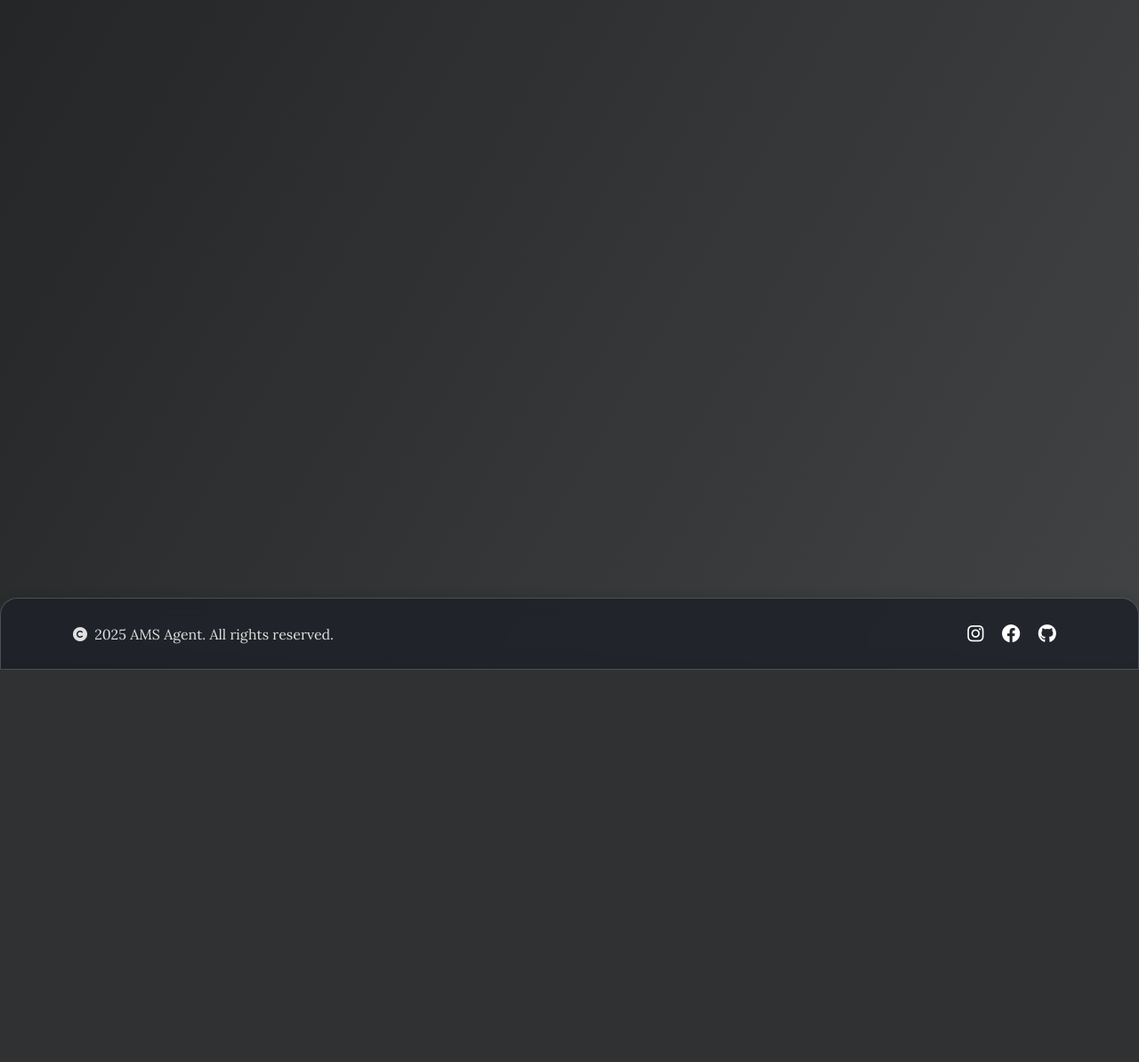
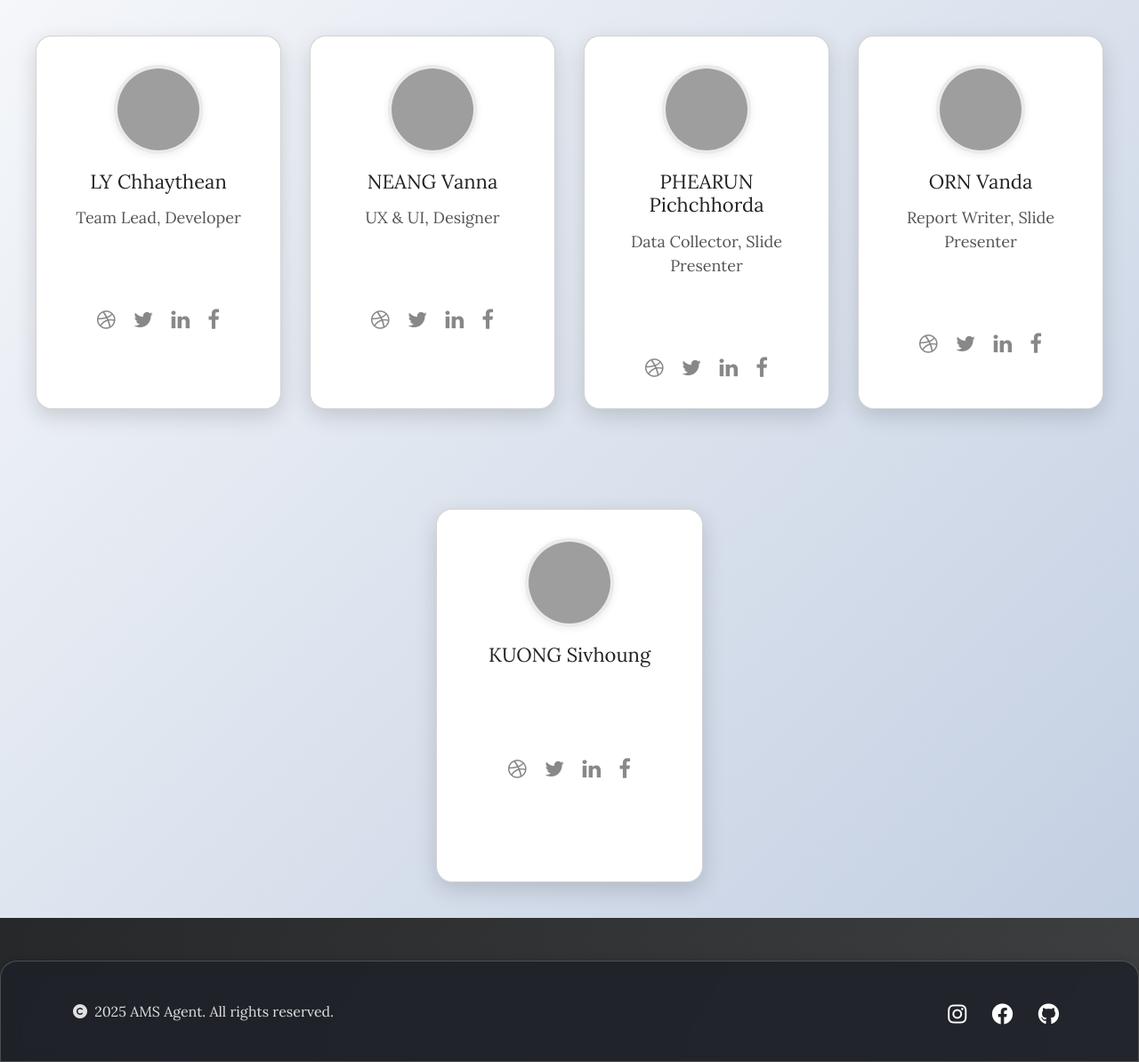
Before and after one commit to theanthefinest/c3ping, a Django app: page /profile in a window 1280 px wide. Shown: the part 58-1252 px from the top of the page at 89% size. Before the commit the page ends 811 px from the top, so only its background shows below. Run offline with Django 5.2, Linux system fonts and the light colour scheme; grey boxes are pictures that could not be loaded.

Commit message:
Update project files

```diff
--- a/CourseWebsite/Website/functions.py
+++ b/CourseWebsite/Website/functions.py
@@ -162,7 +162,7 @@
     except Exception:
         return None
 
-def recommend_courses(query, df, tfidf, vectors, model, n_recommendations=5, use_knn=True):
+def recommend_courses(query, df, tfidf, vectors, model, n_recommendations=10, use_knn=True):
     if not query or tfidf is None:
         return []
     query_vector = preprocess_query(query, tfidf)
--- a/CourseWebsite/templates/profile.html
+++ b/CourseWebsite/templates/profile.html
@@ -2,30 +2,197 @@
 {% load static %}
 
 {% block content %}
-    <br>
-    </br>
-    <br>
-    </br>
-    <br>
-    </br>
-    <br>
-    </br>
-    <br>
-    </br>
-    <br>
-    </br>
-    <br>
-    </br>
-    <br>
-    </br>
-    <br>
-    </br>
-    <br>
-    </br>
-    <br>
-    </br>
-    <br>
-    </br>
-    <br>
-    </br>
+<link rel="stylesheet" href="https://cdnjs.cloudflare.com/ajax/libs/font-awesome/4.7.0/css/font-awesome.min.css">
+
+<div class="profile-bg">
+  <div class="profile-row">
+    <div class="card">
+      <div class="card-content">
+        <img src="{% static 'img.jpg' %}" alt="John" class="profile-img">
+        <h1>LY Chhaythean</h1>
+        <p class="title">Team Lead, Developer</p>
+        <p>Institute of Technology of Cambodia</p>
+        <div class="social-links">
+          <a href="#" class="dribbble"><i class="fa fa-dribbble"></i></a>
+          <a href="#" class="twitter"><i class="fa fa-twitter"></i></a>
+          <a href="#" class="linkedin"><i class="fa fa-linkedin"></i></a>
+          <a href="#" class="facebook"><i class="fa fa-facebook"></i></a>
+        </div>
+      </div>
+    </div>
+    <div class="card">
+      <div class="card-content">
+        <img src="{% static 'img.jpg' %}" alt="John" class="profile-img">
+        <h1>NEANG Vanna</h1>
+        <p class="title">UX & UI, Designer</p>
+        <p>Institute of Technology of Cambodia</p>
+        <div class="social-links">
+          <a href="#" class="dribbble"><i class="fa fa-dribbble"></i></a>
+          <a href="#" class="twitter"><i class="fa fa-twitter"></i></a>
+          <a href="#" class="linkedin"><i class="fa fa-linkedin"></i></a>
+          <a href="#" class="facebook"><i class="fa fa-facebook"></i></a>
+        </div>
+      </div>
+    </div>
+    <div class="card">
+      <div class="card-content">
+        <img src="{% static 'img.jpg' %}" alt="John" class="profile-img">
+        <h1>PHEARUN Pichchhorda</h1>
+        <p class="title">Data Collector, Slide Presenter</p>
+        <p>Institute of Technology of Cambodia</p>
+        <div class="social-links">
+          <a href="#" class="dribbble"><i class="fa fa-dribbble"></i></a>
+          <a href="#" class="twitter"><i class="fa fa-twitter"></i></a>
+          <a href="#" class="linkedin"><i class="fa fa-linkedin"></i></a>
+          <a href="#" class="facebook"><i class="fa fa-facebook"></i></a>
+        </div>
+      </div>
+    </div>
+    <div class="card">
+      <div class="card-content">
+        <img src="{% static 'img.jpg' %}" alt="John" class="profile-img">
+        <h1>ORN Vanda</h1>
+        <p class="title">Report Writer, Slide Presenter</p>
+        <p>Institute of Technology of Cambodia</p>
+        <div class="social-links">
+          <a href="#" class="dribbble"><i class="fa fa-dribbble"></i></a>
+          <a href="#" class="twitter"><i class="fa fa-twitter"></i></a>
+          <a href="#" class="linkedin"><i class="fa fa-linkedin"></i></a>
+          <a href="#" class="facebook"><i class="fa fa-facebook"></i></a>
+        </div>
+      </div>
+    </div>
+    <div class="card">
+      <div class="card-content">
+        <img src="{% static 'img.jpg' %}" alt="John" class="profile-img">
+        <h1>KUONG Sivhoung</h1>
+        <p class="title"></p>
+        <p>Institute of Technology of Cambodia</p>
+        <div class="social-links">
+          <a href="#" class="dribbble"><i class="fa fa-dribbble"></i></a>
+          <a href="#" class="twitter"><i class="fa fa-twitter"></i></a>
+          <a href="#" class="linkedin"><i class="fa fa-linkedin"></i></a>
+          <a href="#" class="facebook"><i class="fa fa-facebook"></i></a>
+        </div>
+      </div>
+    </div>
+  </div>
+</div>
+
+<style>
+.profile-bg {
+  min-height: 100vh;
+  background: linear-gradient(135deg, #f5f7fa 0%, #c3cfe2 100%);
+  display: flex;
+  align-items: center;
+  justify-content: center;
+}
+.profile-row {
+  display: flex;
+  gap: 32px;
+  flex-wrap: wrap;
+  justify-content: center;
+  align-items: stretch;
+  width: 100%;
+  max-width: 1200px;
+}
+.card {
+  box-shadow: 0 8px 24px 0 rgba(0,0,0,0.15);
+  max-width: 300px;
+  min-width: 260px;
+  min-height: 420px;
+  margin: 40px auto;
+  text-align: center;
+  background: #fff;
+  border-radius: 18px;
+  padding: 0 0 0 0;
+  transition: box-shadow 0.3s;
+  flex: 1 1 260px;
+  display: flex;
+  flex-direction: column;
+  justify-content: space-between;
+}
+.card-content {
+  flex: 1 1 auto;
+  display: flex;
+  flex-direction: column;
+  align-items: center;
+  padding: 32px 24px 0 24px;
+}
+.card-btn {
+  margin: 0;
+  padding: 0 24px 24px 24px;
+}
+.card:hover {
+  box-shadow: 0 16px 32px 0 rgba(0,0,0,0.18);
+}
+.profile-img {
+  width: 100px;
+  height: 100px;
+  object-fit: cover;
+  border-radius: 50%;
+  margin-bottom: 18px;
+  border: 4px solid #eaeaea;
+  box-shadow: 0 2px 8px rgba(0,0,0,0.07);
+}
+.title {
+  color: #555;
+  font-size: 18px;
+  margin-bottom: 8px;
+}
+.card h1 {
+  font-size: 22px;
+  margin: 0 0 8px 0;
+  color: #222;
+}
+.card p {
+  margin: 6px 0;
+}
+.social-links {
+  margin: 18px 0 10px 0;
+}
+.social-links a {
+  margin: 0 8px;
+  text-decoration: none;
+  font-size: 24px;
+  color: #888;
+  transition: color 0.2s, transform 0.2s;
+}
+.social-links a.dribbble:hover { color: #ea4c89; transform: scale(1.2); }
+.social-links a.twitter:hover { color: #1da1f2; transform: scale(1.2); }
+.social-links a.linkedin:hover { color: #0077b5; transform: scale(1.2); }
+.social-links a.facebook:hover { color: #3b5998; transform: scale(1.2); }
+button {
+  border: none;
+  outline: 0;
+  display: inline-block;
+  padding: 10px 0;
+  color: white;
+  background: linear-gradient(90deg, #667eea 0%, #764ba2 100%);
+  text-align: center;
+  cursor: pointer;
+  width: 100%;
+  font-size: 18px;
+  border-radius: 8px;
+  box-shadow: 0 2px 8px rgba(102,126,234,0.10);
+  transition: background 0.2s, opacity 0.2s;
+}
+button:hover {
+  opacity: 0.85;
+  background: linear-gradient(90deg, #764ba2 0%, #667eea 100%);
+}
+@media (max-width: 1100px) {
+  .profile-row {
+    flex-direction: column;
+    align-items: center;
+    gap: 24px;
+  }
+  .card {
+    max-width: 340px;
+    width: 100%;
+    min-width: 0;
+  }
+}
+</style>
+
 {% endblock %}
```
Also changed, not shown: CourseWebsite/templates/recommend.html (+10 -0 lines), README.md (added).
